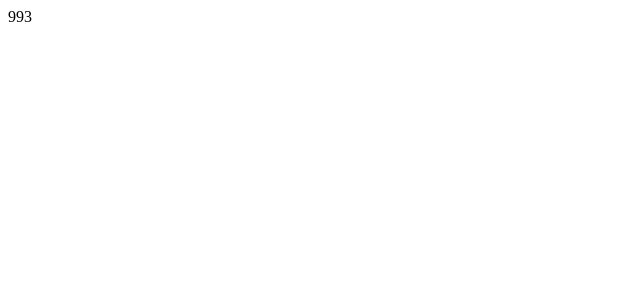
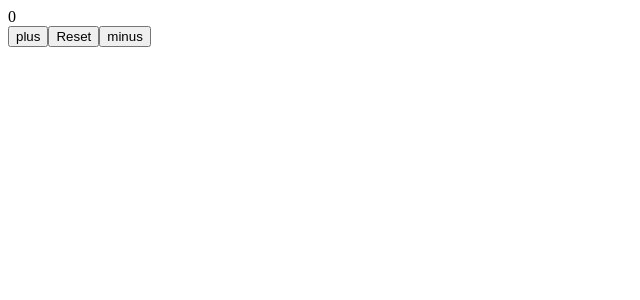
Before and after one commit to abhishek-dangol/fullstackopen_course, a React (Create React App) app: page / in a window 1280 px wide. Shown: the top 300 px of the page, without its empty margins (0-640 px from the left). Built offline with nearby package versions, Linux system fonts and the light colour scheme.

Commit message:
Event Handling

```diff
--- a/src/App.js
+++ b/src/App.js
@@ -3,15 +3,20 @@ import { useState } from 'react'
 
 
 const App = () => {
-  const [counter, setCounter] = useState(1000)
-  setTimeout(
-    () => setCounter(counter - 1),
-    1000
-  )
+  const [counter, setCounter] = useState(0)
+
+  // const handleClick = () => {
+  //   console.log('clicked')
+  // }
 
   return (
-    <div>{counter}</div>
-  )
+    <>
+      <div>{counter}</div>
+      <button onClick={() => setCounter(counter + 1)}>plus</button>
+      <button onClick={() => setCounter(0)}>Reset</button>
+      <button onClick={() => setCounter(counter - 1)}>minus</button>
+    </>
+  );
 };
 
 export default App;
```
